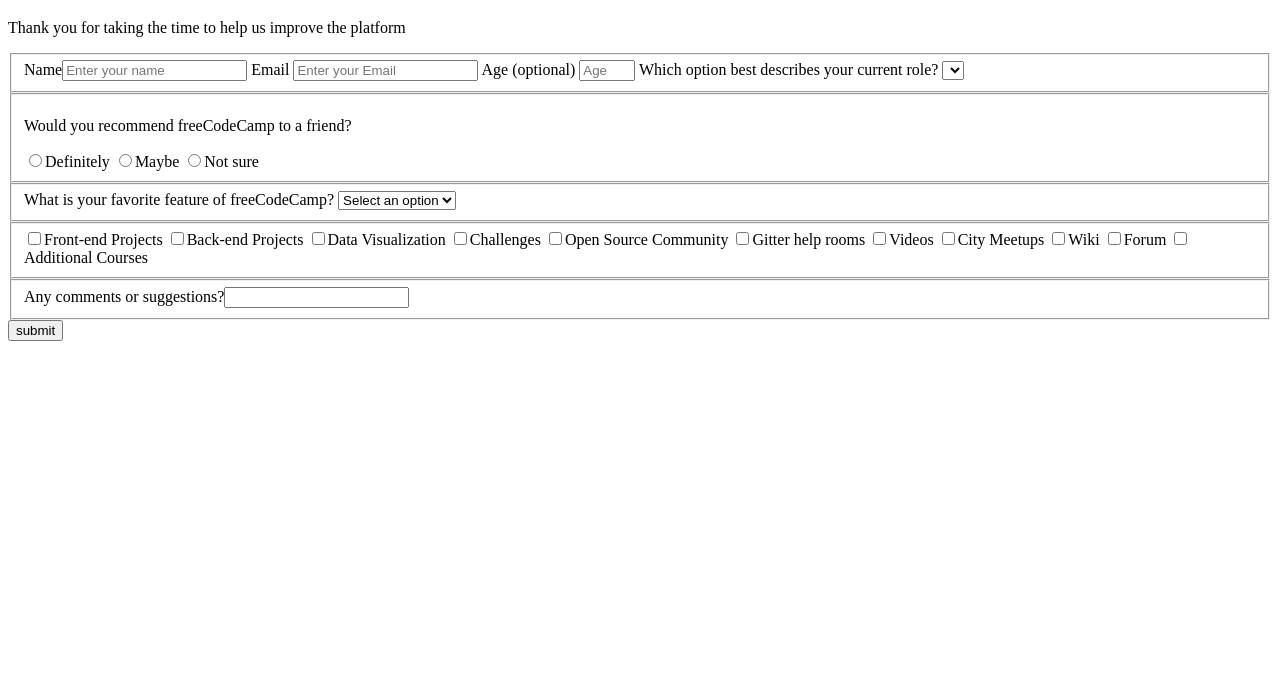
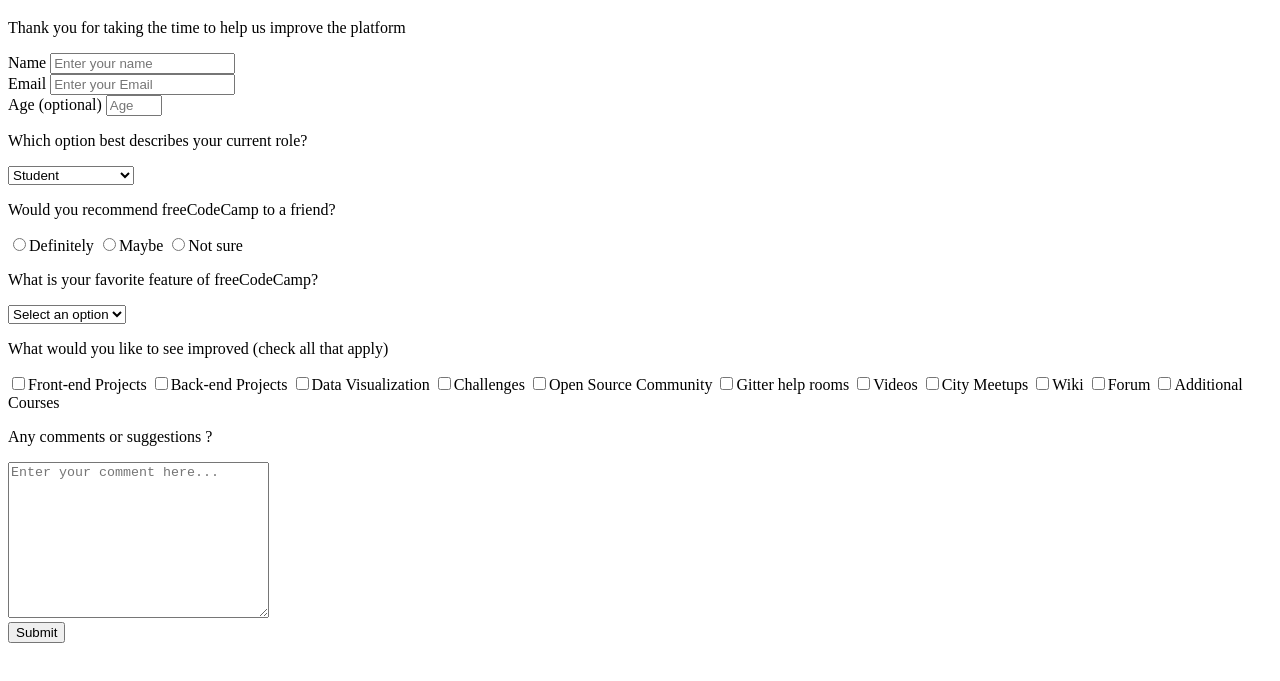
Before and after one commit to benSoalio/FCCSurveyForm, a plain HTML site: page index.html in a window 1280 px wide. Shown: the part 61-742 px from the top of the page. Drawn offline with Linux system fonts and the light colour scheme.

Commit message:
Finish the structure of the html file

```diff
--- a/index.html
+++ b/index.html
@@ -14,97 +14,114 @@
 
     <!-- the form  -->
     <form id="survey-form" action="" method="post">
-      <fieldset>
-        <label id="name-label" for="name">
-          Name<input
+      <div class="form-group">
+        <label id="name-label" for="name">Name</label>
+        <input
           id="name"
           type="text"
           required
+          autocomplete="off"
           placeholder="Enter your name"
-        /></label>
-        <label id="email-label" for="email"
-          >Email
+        />
+      </div>
+      <div class="form-group">
+        <label id="email-label" for="email">Email</label>
         <input
           id="email"
           type="email"
+          name="email"
           required
           placeholder="Enter your Email"
-        /></label>
-        <label id="number-label" for="age"
-          >Age (optional)
-          <input id="number" type="number" min="12" max="25" placeholder="Age"
-        /></label>
-        <label for=""> Which option best describes your current role?</label>
-        <select id="dropdown" name="" id="">
-          <option value=""></option>
-          <option value=""></option>
-          <option value=""></option>
-          <option value=""></option>
-          <option value=""></option>
-          <option value=""></option>
+          autocomplete="off"
+        />
+      </div>
+      <div class="form-group">
+        <label id="number-label" for="age">Age (optional)</label>
+        <input
+          id="age"
+          type="number"
+          min="12"
+          max="25"
+          placeholder="Age"
+          name="age"
+        />
+      </div>
+      <div class="form-group">
+        <p>Which option best describes your current role?</p>
+        <select id="dropdown" name="role">
+          <option value="student">Student</option>
+          <option value="job">Job</option>
+          <option value="learner">Full Time Learner</option>
+          <option value="preferNo">Prefer not to say</option>
+          <option value="other">Other</option>
         </select>
-      </fieldset>
-      <fieldset>
+      </div>
+      <div class="form-group">
         <p>Would you recommend freeCodeCamp to a friend?</p>
-        <label for=""
-          ><input type="radio" name="definitely" id="" />Definitely</label
+        <label for="definetely"
+          ><input
+            type="radio"
+            name="definitely"
+            id="definetely"
+          />Definitely</label
         >
-        <label for=""><input type="radio" name="maybe" id="" />Maybe</label>
-        <label for=""
-          ><input type="radio" name="not-sure" id="" />Not sure</label
+        <label for="maybe"
+          ><input type="radio" name="maybe" id="maybe" />Maybe</label
         >
-      </fieldset>
-      <fieldset>
-        <label for="favorite"
-          >What is your favorite feature of freeCodeCamp?</label
+        <label for="not-sure"
+          ><input type="radio" name="notSure" id="not-sure" />Not sure</label
         >
-        <select name="favorite" id="">
-          <option value="0">Select an option</option>
-          <option value="1">Challenges</option>
-          <option value="">Projects</option>
-          <option value="">Community</option>
-          <option value="">Open Source</option>
+      </div>
+      <div class="form-group">
+        <p>What is your favorite feature of freeCodeCamp?</p>
+        <select name="mostLike" id="most-like" required class="form-control">
+          <option disabled selected>Select an option</option>
+          <option value="challenges">Challenges</option>
+          <option value="projects">Projects</option>
+          <option value="community">Community</option>
+          <option value="openSource">Open Source</option>
         </select>
-      </fieldset>
-      <fieldset>
-        <label for=""
+      </div>
+      <div class="form-group">
+        <p>What would you like to see improved (check all that apply)</p>
+        <label for="frontend-projects"
           ><input
             type="checkbox"
-            name=""
+            name="frontend-projects"
             value="frontend-projects"
-            id=""
+            id="frontend-projects"
           />Front-end Projects</label
         >
-        <label for=""
+        <label for="backend-projects"
           ><input
             type="checkbox"
-            name=""
+            name="backend-projects"
             value="backend-projects"
-            id=""
+            id="backend-projects"
           />Back-end Projects</label
         >
-        <label for=""
+        <label for="data-visualization"
           ><input
             type="checkbox"
-            name=""
+            name="data-visualization"
             value="data-visualization"
-            id=""
+            id="data-visualization"
           />Data Visualization</label
         >
-        <label for=""
+        <label for="challenges"
           ><input
             type="checkbox"
-            name=""
+            name="challenges"
             value="challenges"
-            id=""
+            id="challenges"
           />Challenges</label
         >
-        <label for=""
+        <label for="open-source-community"
           ><input
             type="checkbox"
-            name=""
+            name="open-source-community"
             value="open-source-community"
-            id=""
+            id="open-source-community"
           />Open Source Community</label
         >
         <label for="gitter-help-rooms"
@@ -112,7 +129,7 @@
             type="checkbox"
             name="gitter-help-rooms"
             value="gitter-help-rooms"
-            id=""
+            id="gitter-help-rooms"
           />Gitter help rooms</label
         >
         <label for="videos"
@@ -120,39 +137,51 @@
             type="checkbox"
             name="videos"
             value="videos"
-            id=""
+            id="videos"
           />Videos</label
         >
-        <label for=""
-          ><input type="checkbox" name="" value="city-meetups" id="" />City
-          Meetups</label
-        >
-        <label for=""
-          ><input type="checkbox" name="" value="wiki" id="" />Wiki</label
-        >
-        <label for=""
-          ><input type="checkbox" name="" value="forum" id="" />Forum</label
-        >
-        <label for=""
+        <label for="city-meetups"
           ><input
             type="checkbox"
-            name=""
+            name="city-meetups"
+            value="city-meetups"
+            id="city-meetups"
+          />City Meetups</label
+        >
+        <label for="wiki"
+          ><input type="checkbox" name="wiki" value="wiki" id="" />Wiki</label
+        >
+        <label for="forum"
+          ><input
+            type="checkbox"
+            name="forum"
+            value="forum"
+            id="forum"
+          />Forum</label
+        >
+        <label for="additional-courses"
+          ><input
+            type="checkbox"
+            name="additional-courses"
             value="additional-courses"
-            id=""
+            id="additional-courses"
           />Additional Courses</label
         >
-      </fieldset>
-      <fieldset>
-        <label for=""
-          >Any comments or suggestions?<input
-            type="textarea"
-            cols="10"
-            rows="5"
-            name="suggestions"
-            id=""
-        /></label>
-      </fieldset>
-      <input type="submit" value="submit" />
+      </div>
+      <div class="form-group">
+        <p>Any comments or suggestions ?</p>
+        <textarea
+          name="comment"
+          id="comments"
+          cols="30"
+          rows="10"
+          placeholder="Enter your comment here..."
+        ></textarea>
+      </div>
+      <div class="form-group">
+        <!-- submit button  -->
+        <button type="submit" id="submit" class="submit-button">Submit</button>
+      </div>
     </form>
   </body>
 </html>
```
Lines whose indentation alone changed are shown as unchanged.
